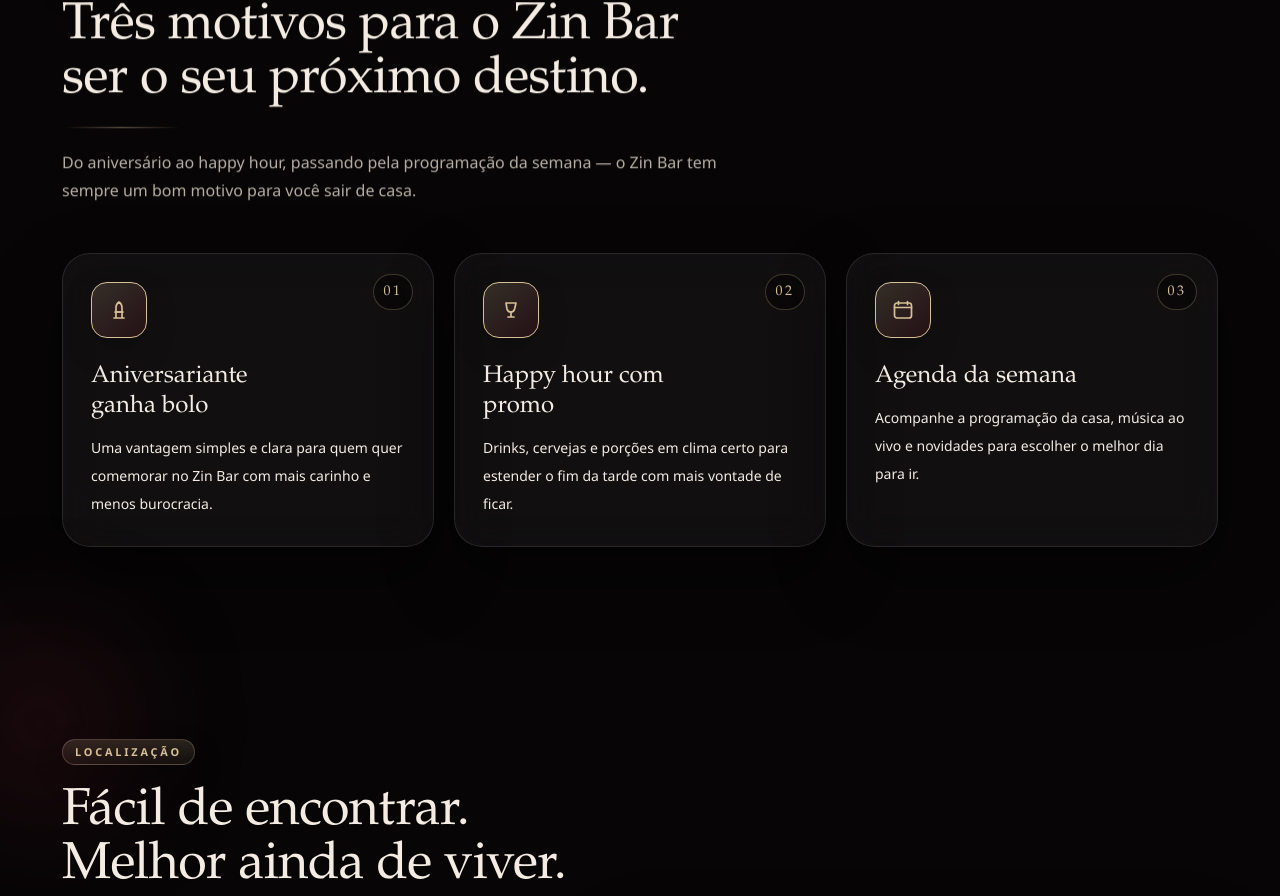
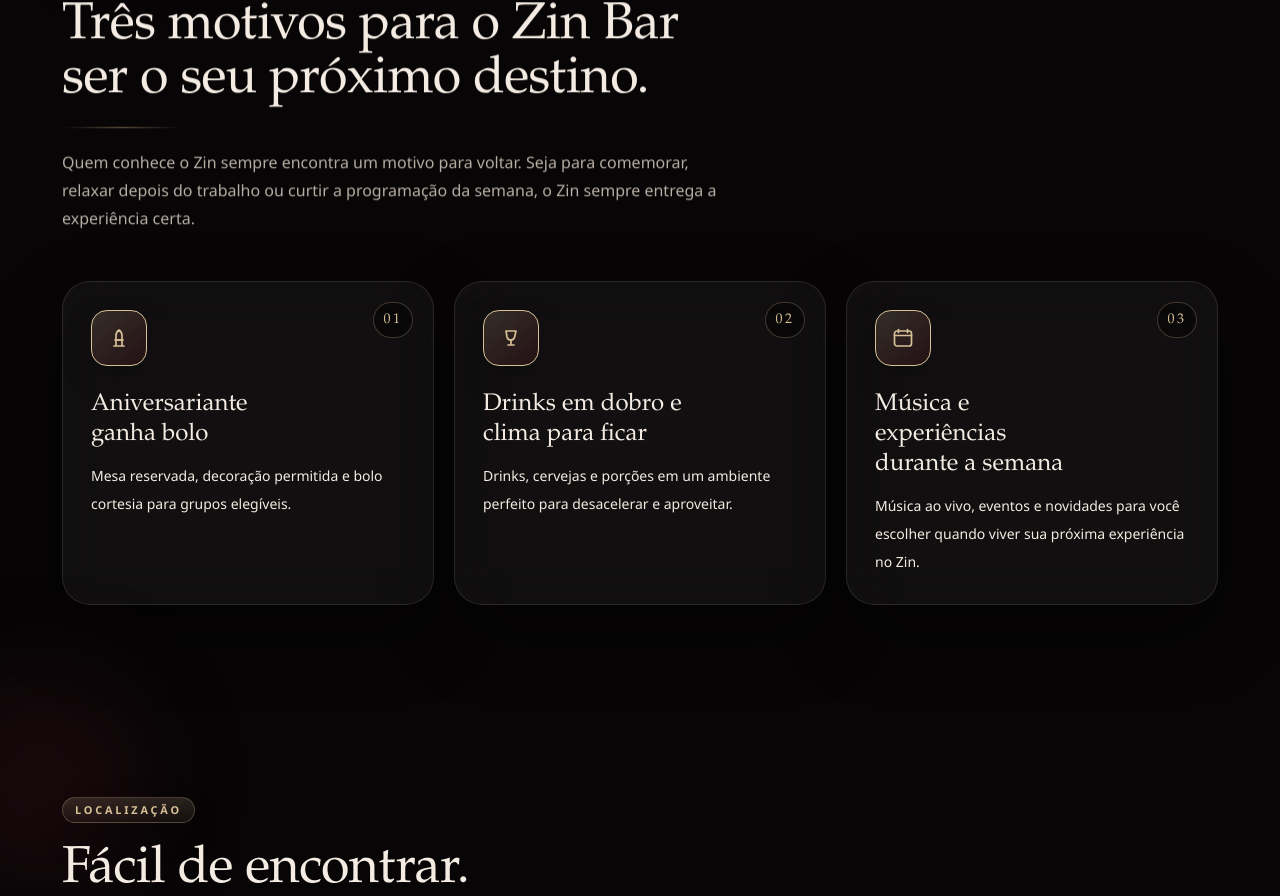
Before and after one commit to themidiamkt-cpu/lp-zinbar, a Next.js app: page / in a window 1280 px wide. Shown: the part 1541-2437 px from the top of the page. Built offline with nearby package versions, Linux system fonts and the light colour scheme.

Commit message:
Copy: atualiza cards happy hour e agenda da semana

```diff
--- a/src/data/landing-data.ts
+++ b/src/data/landing-data.ts
@@ -239,24 +239,24 @@
     eyebrow: "Destaques da casa",
     title: "Três motivos para o Zin Bar ser o seu próximo destino.",
     description:
-      "Do aniversário ao happy hour, passando pela programação da semana — o Zin Bar tem sempre um bom motivo para você sair de casa.",
+      "Quem conhece o Zin sempre encontra um motivo para voltar. Seja para comemorar, relaxar depois do trabalho ou curtir a programação da semana, o Zin sempre entrega a experiência certa.",
     items: [
       {
         title: "Aniversariante ganha bolo",
         description:
-          "Uma vantagem simples e clara para quem quer comemorar no Zin Bar com mais carinho e menos burocracia.",
+          "Mesa reservada, decoração permitida e bolo cortesia para grupos elegíveis.",
         icon: "party",
       },
       {
-        title: "Happy hour com promo",
+        title: "Drinks em dobro e clima para ficar",
         description:
-          "Drinks, cervejas e porções em clima certo para estender o fim da tarde com mais vontade de ficar.",
+          "Drinks, cervejas e porções em um ambiente perfeito para desacelerar e aproveitar.",
         icon: "glass",
       },
       {
-        title: "Agenda da semana",
+        title: "Música e experiências durante a semana",
         description:
-          "Acompanhe a programação da casa, música ao vivo e novidades para escolher o melhor dia para ir.",
+          "Música ao vivo, eventos e novidades para você escolher quando viver sua próxima experiência no Zin.",
         icon: "calendar",
       },
     ] satisfies IconFeatureItem[],
```
